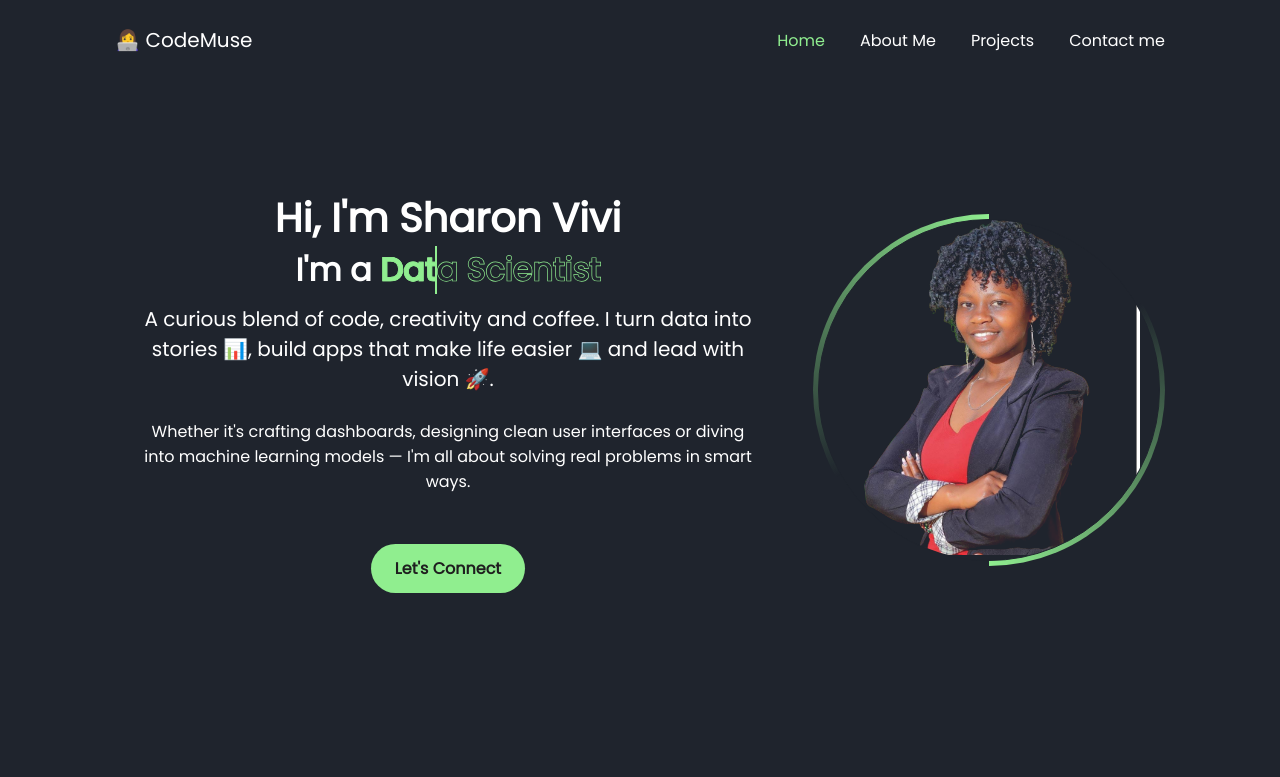
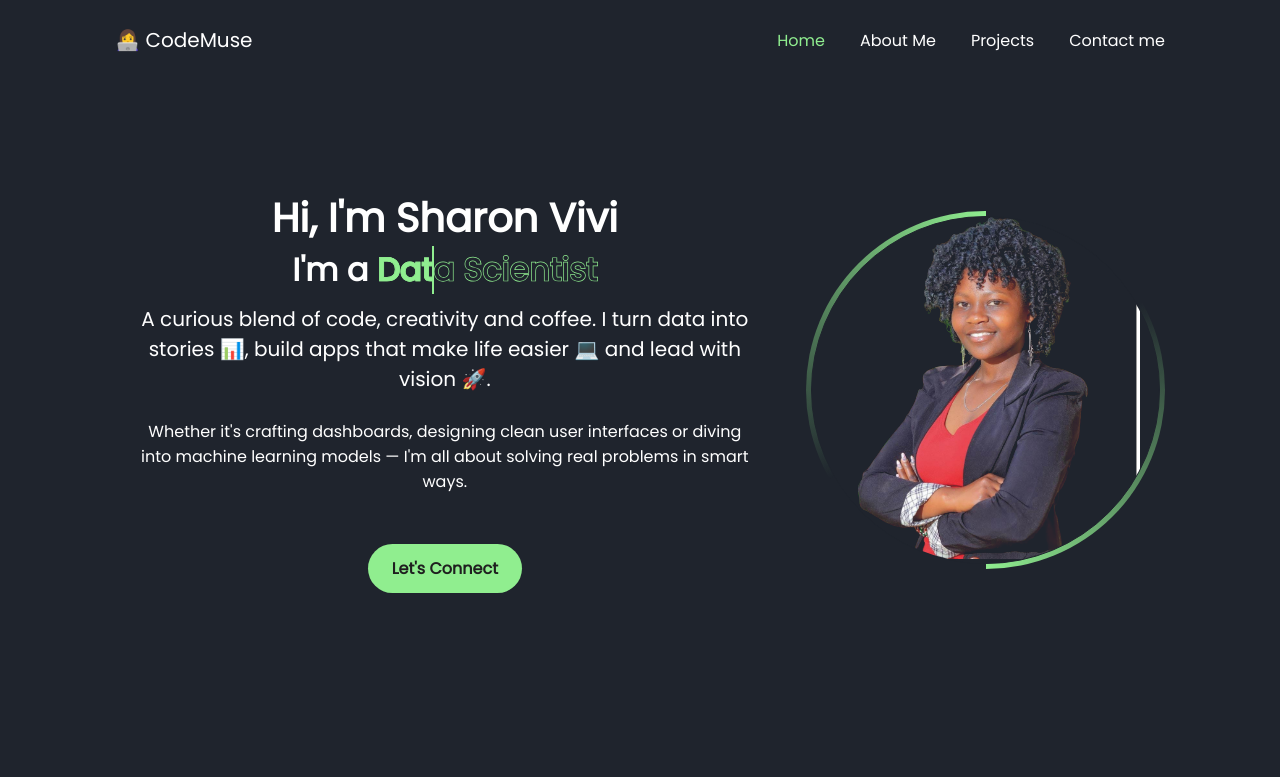
Before and after one commit to GreenVika/My-portfolio, a plain HTML site: page index.html in a window 1280 px wide. Shown: the top 777 px of the page. Drawn offline with nearby package versions, Linux system fonts and the light colour scheme.

Commit message:
Ffinal product

```diff
--- a/style.css
+++ b/style.css
@@ -8,6 +8,13 @@
 
 body{
   background: #1f242d;
+  display: flex;
+  flex-direction: column;
+  min-height: 100vh;
+}
+
+main {
+  flex: 1;
 }
 
 html {
@@ -172,8 +179,8 @@ margin-left: 20px;
 
 .home-img .img-box{
 position: relative;
-width: 27.5vw;
-height: 27.5vw;
+width: 28vw;
+height: 28vw;
 border-radius: 50%;
 padding: 5px;
 display: flex;
@@ -223,6 +230,7 @@ display: block;
 width: 89%;
 object-fit: cover;
 mix-blend-mode: lighten;
+transform: translateY(0%);
 }
 
 /*about me page*/
```
